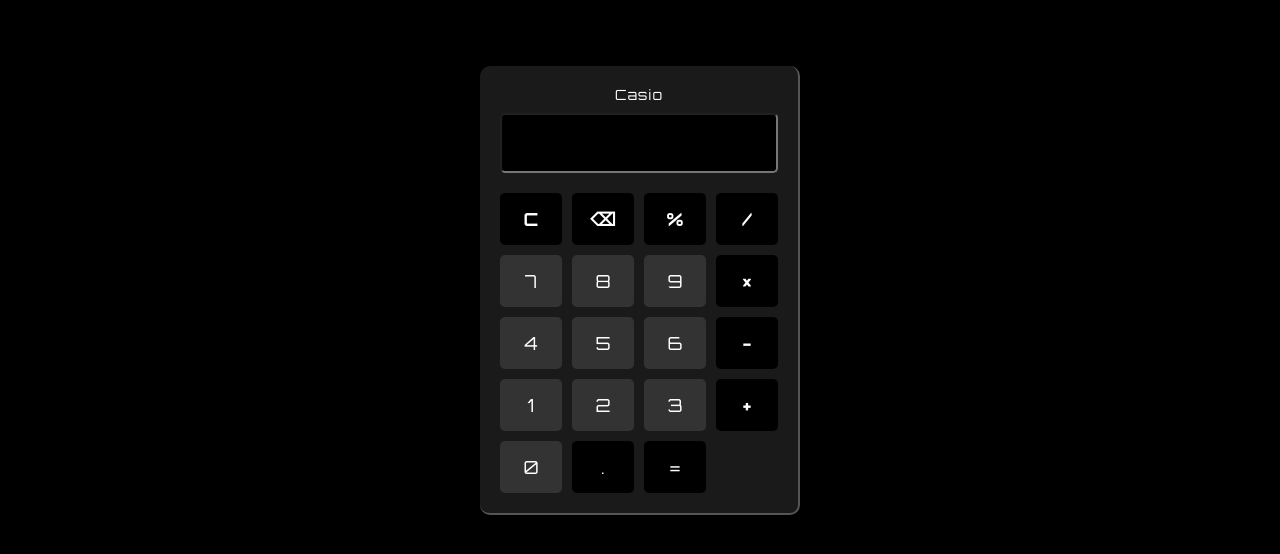
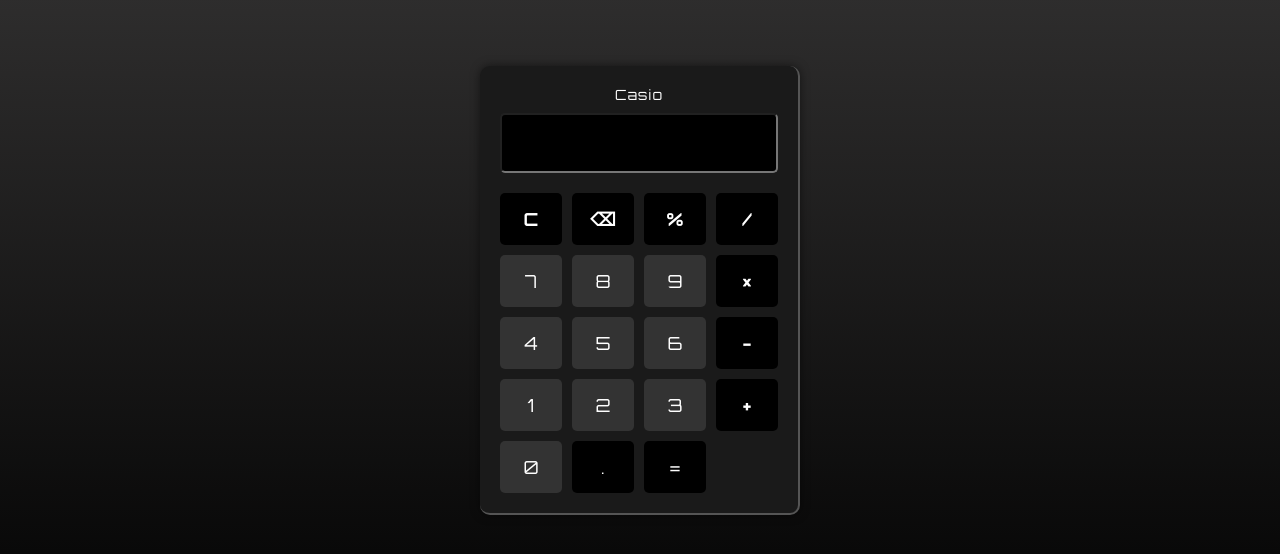
Before and after one commit to Amal0005/Calculator, a website: page index.html in a window 1280 px wide. Shown: the part 110-664 px from the top of the page. Drawn offline with Linux system fonts and the light colour scheme.

Commit message:
background color changed

```diff
--- a/style.css
+++ b/style.css
@@ -7,7 +7,7 @@
     }
 
     body {
-      background-color: #000000;
+      background: linear-gradient(to bottom, #353434, #000000);
       display: flex;
       justify-content: center;
       align-items: center;
```
